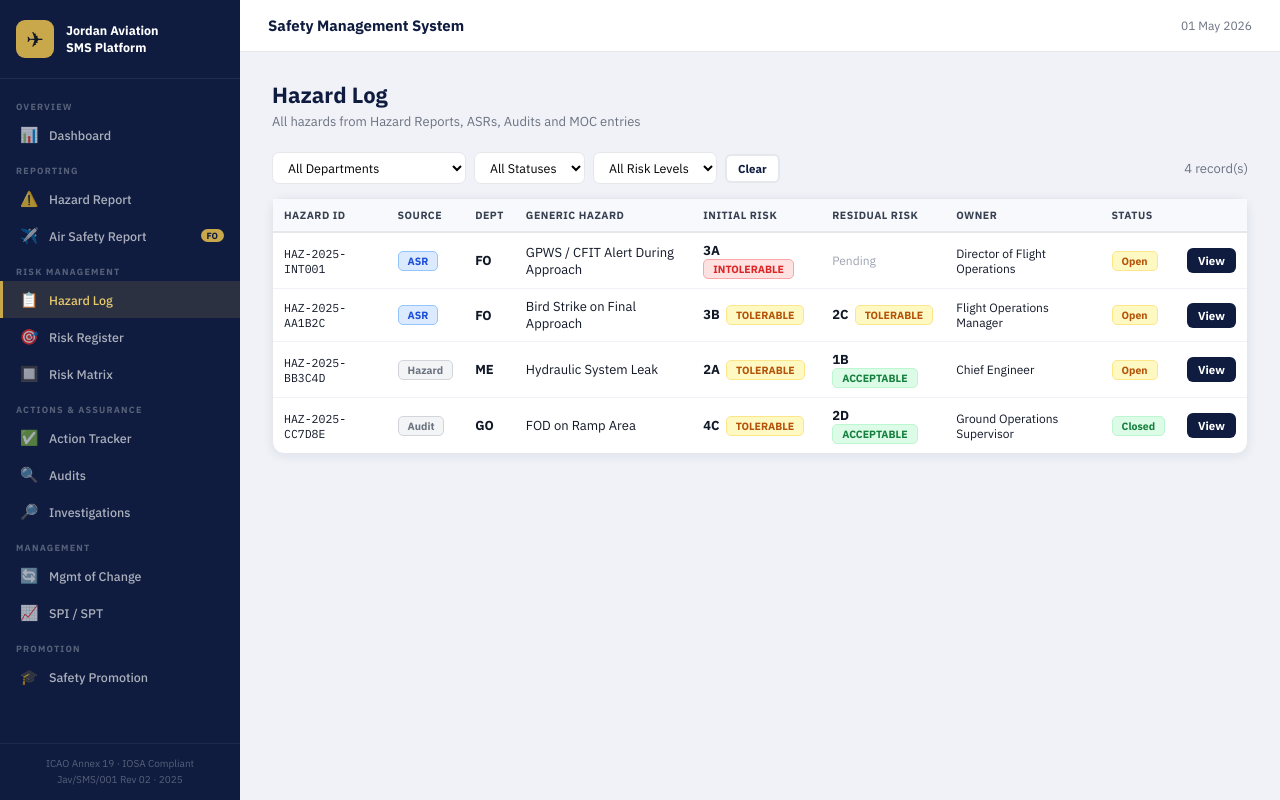
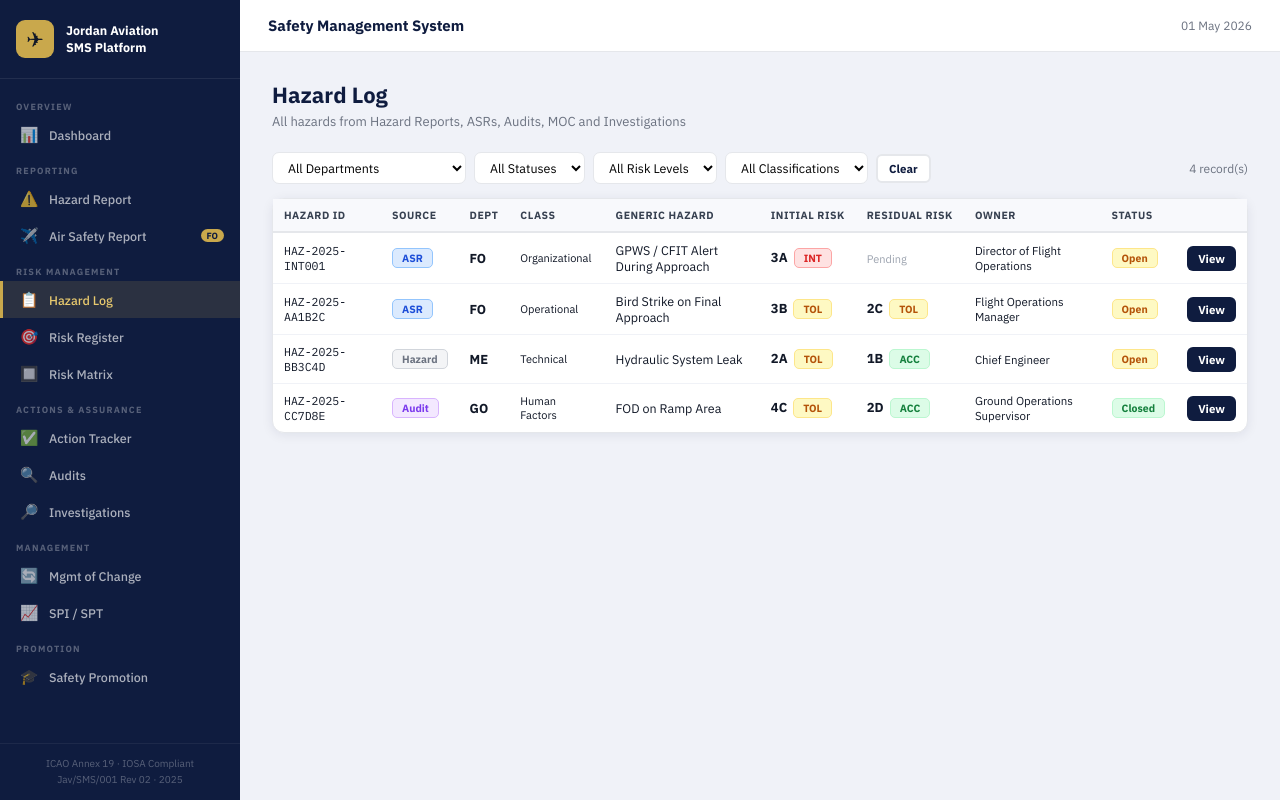
Before and after one commit to omarbarghouth/jav-sms, a Flask app: page /hazard-log in a window 1280 px wide. Run offline with Flask 3, Linux system fonts and the light colour scheme.

Commit message:
Update hazard_log.html

```diff
--- a/templates/hazard_log.html
+++ b/templates/hazard_log.html
@@ -3,15 +3,13 @@
 {% block content %}
 
 <div class="page-title">Hazard Log</div>
-<div class="page-sub">All hazards from Hazard Reports, ASRs, Audits and MOC entries</div>
+<div class="page-sub">All hazards from Hazard Reports, ASRs, Audits, MOC and Investigations</div>
 
 <form method="GET" action="/hazard-log" class="filter-bar">
   <select name="dept" onchange="this.form.submit()">
     <option value="">All Departments</option>
     {% for d in departments %}
-      <option value="{{ d.id }}" {% if dept_filter==d.id|string %}selected{% endif %}>
-        {{ d.name }}
-      </option>
+      <option value="{{ d.id }}" {% if dept_filter==d.id|string %}selected{% endif %}>{{ d.name }}</option>
     {% endfor %}
   </select>
   <select name="status" onchange="this.form.submit()">
@@ -25,8 +23,16 @@
     <option value="TOLERABLE"   {% if tol_f=='TOLERABLE' %}selected{% endif %}>Tolerable</option>
     <option value="ACCEPTABLE"  {% if tol_f=='ACCEPTABLE' %}selected{% endif %}>Acceptable</option>
   </select>
+  <select name="classification" onchange="this.form.submit()">
+    <option value="">All Classifications</option>
+    <option value="Operational"    {% if class_f=='Operational' %}selected{% endif %}>Operational</option>
+    <option value="Technical"      {% if class_f=='Technical' %}selected{% endif %}>Technical</option>
+    <option value="Human Factors"  {% if class_f=='Human Factors' %}selected{% endif %}>Human Factors</option>
+    <option value="Environmental"  {% if class_f=='Environmental' %}selected{% endif %}>Environmental</option>
+    <option value="Organizational" {% if class_f=='Organizational' %}selected{% endif %}>Organizational</option>
+  </select>
   <a href="/hazard-log" class="btn btn-outline btn-sm">Clear</a>
-  <span style="margin-left:auto;color:#6b7280;font-size:13px">{{ hazards|length }} record(s)</span>
+  <span style="margin-left:auto;color:var(--muted);font-size:12px">{{ hazards|length }} record(s)</span>
 </form>
 
 <div class="card" style="padding:0">
@@ -34,15 +40,9 @@
     <table>
       <thead>
         <tr>
-          <th>Hazard ID</th>
-          <th>Source</th>
-          <th>Dept</th>
-          <th>Generic Hazard</th>
-          <th>Initial Risk</th>
-          <th>Residual Risk</th>
-          <th>Owner</th>
-          <th>Status</th>
-          <th></th>
+          <th>Hazard ID</th><th>Source</th><th>Dept</th><th>Class</th>
+          <th>Generic Hazard</th><th>Initial Risk</th><th>Residual Risk</th>
+          <th>Owner</th><th>Status</th><th></th>
         </tr>
       </thead>
       <tbody>
@@ -50,54 +50,38 @@
         <tr>
           <td class="mono">{{ h.id }}</td>
           <td>
-            {% if h.source == 'ASR' %}
-              <span class="badge badge-blue">ASR</span>
-            {% elif h.source == 'Hazard Report' %}
-              <span class="badge badge-gray">Hazard</span>
-            {% else %}
-              <span class="badge badge-gray">{{ h.source }}</span>
-            {% endif %}
+            {% if h.source == 'ASR' %}<span class="badge badge-blue">ASR</span>
+            {% elif h.source == 'Hazard Report' %}<span class="badge badge-gray">Hazard</span>
+            {% elif h.source == 'Audit' %}<span class="badge badge-purple">Audit</span>
+            {% elif h.source == 'MOC' %}<span class="badge badge-orange">MOC</span>
+            {% else %}<span class="badge badge-gray">{{ h.source }}</span>{% endif %}
           </td>
           <td><strong>{{ dept_code(h.department_id) }}</strong></td>
-          <td style="max-width:200px">{{ h.generic_hazard }}</td>
+          <td style="font-size:11px">{{ h.get('classification','—') }}</td>
+          <td style="max-width:180px;font-size:12.5px">{{ h.generic_hazard }}</td>
           <td>
             <strong>{{ h.initial_risk_index }}</strong>&nbsp;
-            {% if h.initial_risk_tolerance == 'INTOLERABLE' %}
-              <span class="badge badge-red">INTOLERABLE</span>
-            {% elif h.initial_risk_tolerance == 'TOLERABLE' %}
-              <span class="badge badge-yellow">TOLERABLE</span>
-            {% else %}
-              <span class="badge badge-green">ACCEPTABLE</span>
-            {% endif %}
+            {% if h.initial_risk_tolerance == 'INTOLERABLE' %}<span class="badge badge-red">INT</span>
+            {% elif h.initial_risk_tolerance == 'TOLERABLE' %}<span class="badge badge-yellow">TOL</span>
+            {% else %}<span class="badge badge-green">ACC</span>{% endif %}
           </td>
           <td>
             {% if h.residual_risk_index %}
               <strong>{{ h.residual_risk_index }}</strong>&nbsp;
-              {% if h.residual_risk_tolerance == 'INTOLERABLE' %}
-                <span class="badge badge-red">INTOLERABLE</span>
-              {% elif h.residual_risk_tolerance == 'TOLERABLE' %}
-                <span class="badge badge-yellow">TOLERABLE</span>
-              {% else %}
-                <span class="badge badge-green">ACCEPTABLE</span>
-              {% endif %}
-            {% else %}
-              <span style="color:#9ca3af;font-size:12px">Pending</span>
-            {% endif %}
+              {% if h.residual_risk_tolerance == 'INTOLERABLE' %}<span class="badge badge-red">INT</span>
+              {% elif h.residual_risk_tolerance == 'TOLERABLE' %}<span class="badge badge-yellow">TOL</span>
+              {% else %}<span class="badge badge-green">ACC</span>{% endif %}
+            {% else %}<span style="color:#9ca3af;font-size:11px">Pending</span>{% endif %}
           </td>
-          <td style="font-size:12px">{{ h.owner or '—' }}</td>
+          <td style="font-size:11.5px">{{ h.owner or '—' }}</td>
           <td>
-            {% if h.status == 'Open' %}
-              <span class="badge badge-yellow">Open</span>
-            {% else %}
-              <span class="badge badge-green">Closed</span>
-            {% endif %}
+            {% if h.status == 'Open' %}<span class="badge badge-yellow">Open</span>
+            {% else %}<span class="badge badge-green">Closed</span>{% endif %}
           </td>
           <td><a href="/hazard-log/{{ h.id }}" class="btn btn-nav btn-sm">View</a></td>
         </tr>
         {% else %}
-        <tr><td colspan="9" style="text-align:center;color:#9ca3af;padding:30px">
-          No hazards found matching the current filters.
-        </td></tr>
+        <tr><td colspan="10" style="text-align:center;color:#9ca3af;padding:28px">No hazards found matching the current filters.</td></tr>
         {% endfor %}
       </tbody>
     </table>
```
